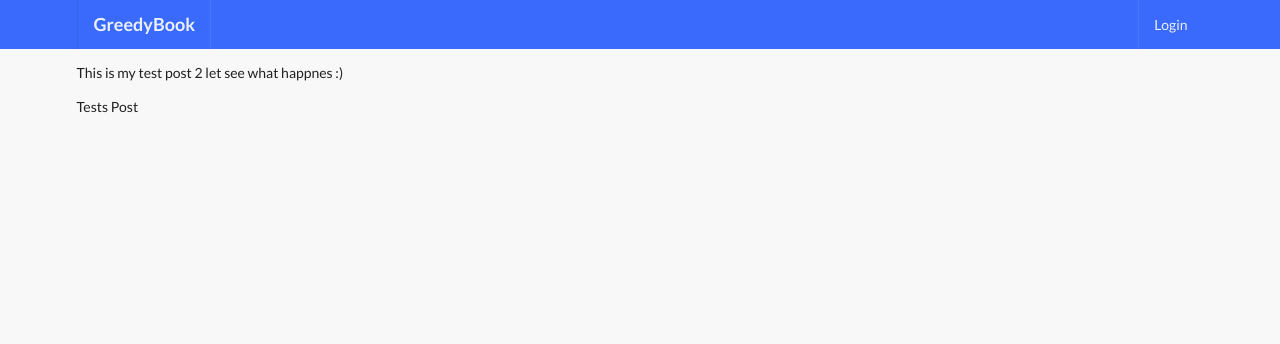
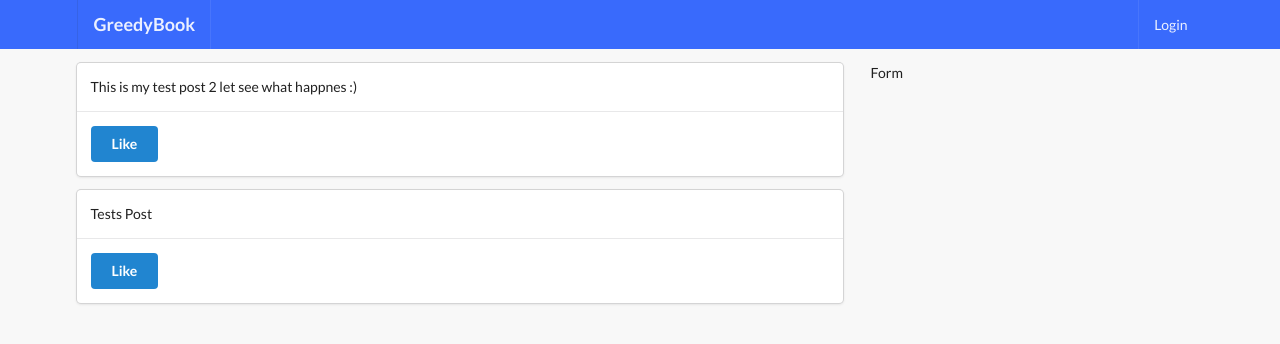
Before and after one commit to WaseeKhan/GreedyBook, a Django app: page /posts/ in a window 1280 px wide. Shown: the top 344 px of the page. Run offline with Django 3.2, Linux system fonts and the light colour scheme; data comes from the database, SQL or seed files in the repository; some libraries are stand-ins or nearby versions.

Commit message:
post view v2

```diff
--- a/postsApp/templates/postsApp/main.html
+++ b/postsApp/templates/postsApp/main.html
@@ -8,7 +8,29 @@ posts
 
 {% block content %}
 
-{% for obj in qs %}
-<p>{{obj.content}}</p>
-{% endfor %}
+<div class="ui grid">
+    <div class="row">
+        <div class="eleven wide column">
+            {% for obj in qs %}
+            <div class="ui fluid card">
+                <div class="content">
+                    {{obj.content}}
+                </div>
+                <div class="content">
+                    <form action="" method="POST">
+                        {% csrf_token %}
+                        <input type="hidden" name="post_id" value={{obj.id}}>
+                    <button class="ui primary button">Like</button>
+                    </form>
+                </div>
+            </div>
+
+            {% endfor %}
+        </div>
+        <div class="five wide column">
+            Form
+        </div>
+    </div>
+</div>
+
 {% endblock content %}
```
